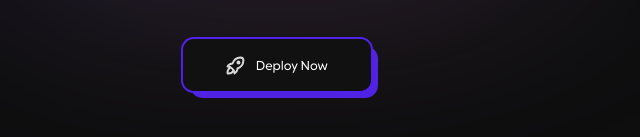
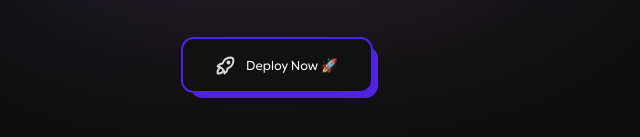
Before and after one commit to Abshaibu/crispy-giggle, a plain HTML site: page index.html in a window 1280 px wide. Shown: the part 439-576 px from the top of the page, 363-1003 px from the left. Drawn offline with nearby package versions, Linux system fonts and the light colour scheme; a web font is replaced by a local one.

Commit message:
Update index.html

```diff
--- a/index.html
+++ b/index.html
@@ -326,7 +326,7 @@
             <path d="M7 14a6 6 0 0 0 -3 6a6 6 0 0 0 6 -3"></path>
             <path d="M15 9m-1 0a1 1 0 1 0 2 0a1 1 0 1 0 -2 0"></path>
           </svg>
-          Deploy Now
+          Deploy Now 🚀
         </button>
       </div>
     </main>
```
